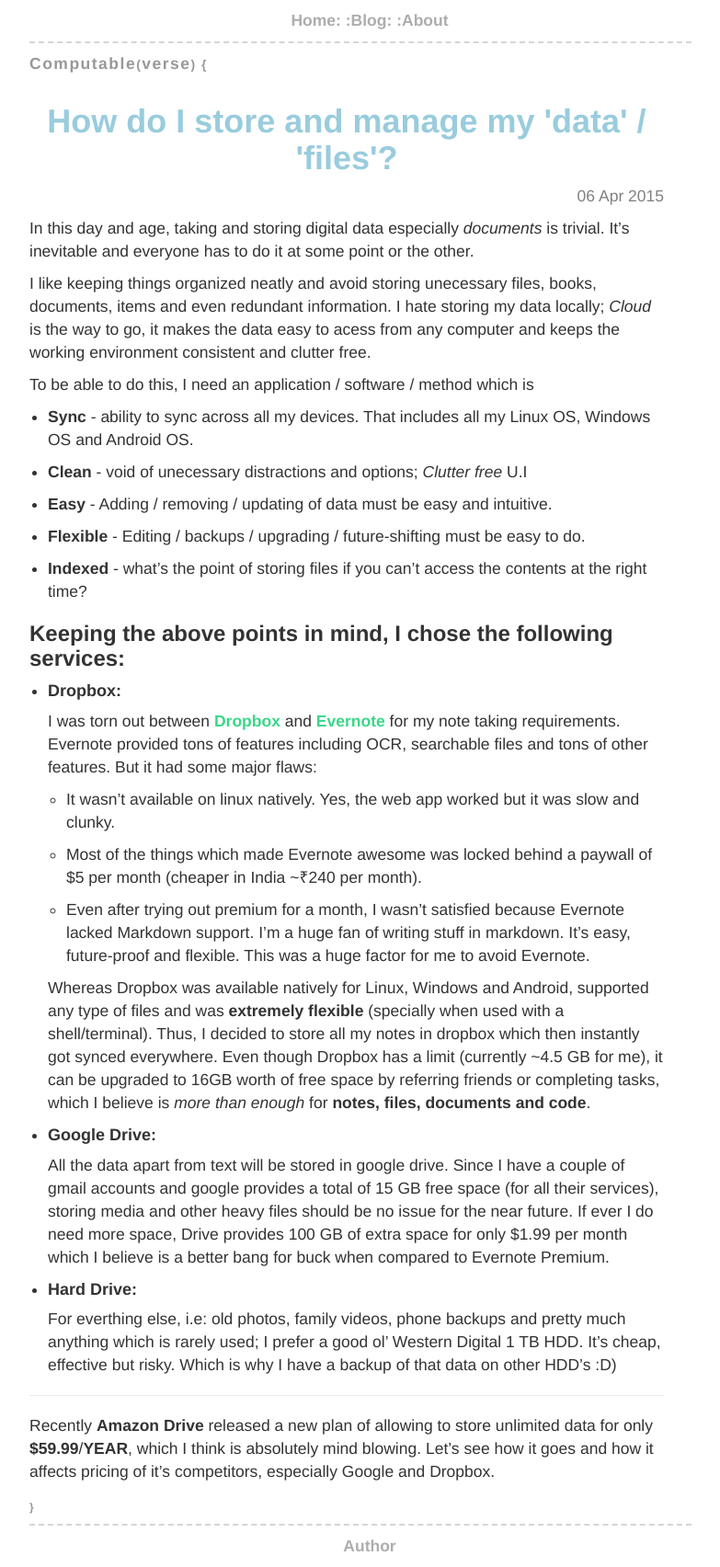
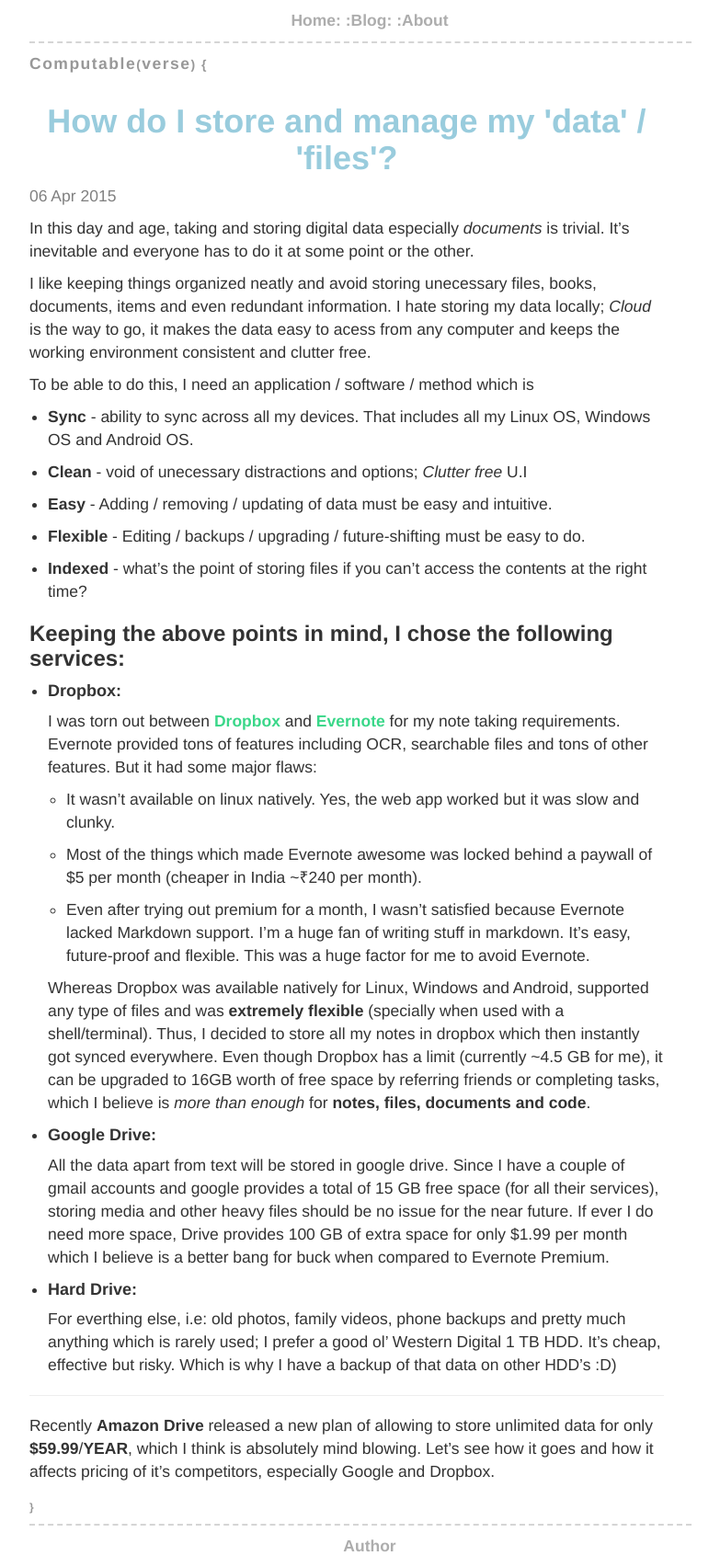
Before and after one commit to ACidDrinkeR/lol.github.io, a Jekyll site: the page built from _posts/2015-04-06-how-i-store-manage-data-files.md, in a window 1280 px wide. Shown: the whole page at 92% size, without its empty margins (278-1061 px from the left). Built offline with Jekyll 4.4.1, drawn with Linux system fonts in a browser that asks for light colours.

Commit message:
Fixed date position

```diff
--- a/_layouts/post.html
+++ b/_layouts/post.html
@@ -4,7 +4,7 @@
 ---
 
 <h1 class="myBlue text-center">{{ page.title }}</h1>
-<p class="meta myGray text-right">{{ page.date | date_to_string }}</p>
+<p class="meta myGray">{{ page.date | date_to_string }}</p>
 
 <div class="post">
   {{ content }}
```
